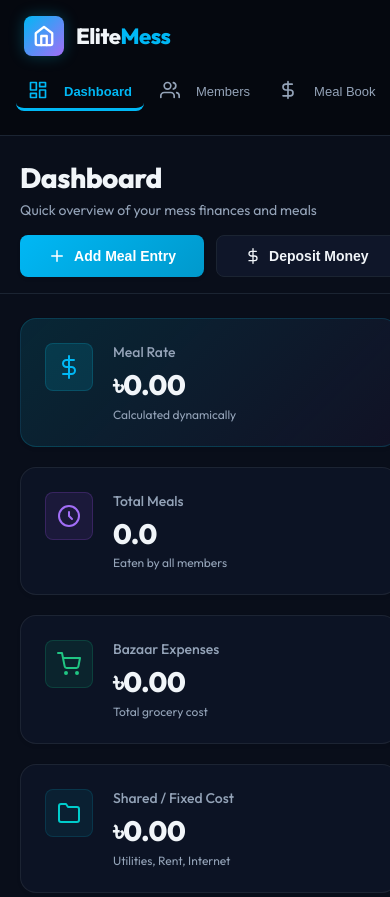
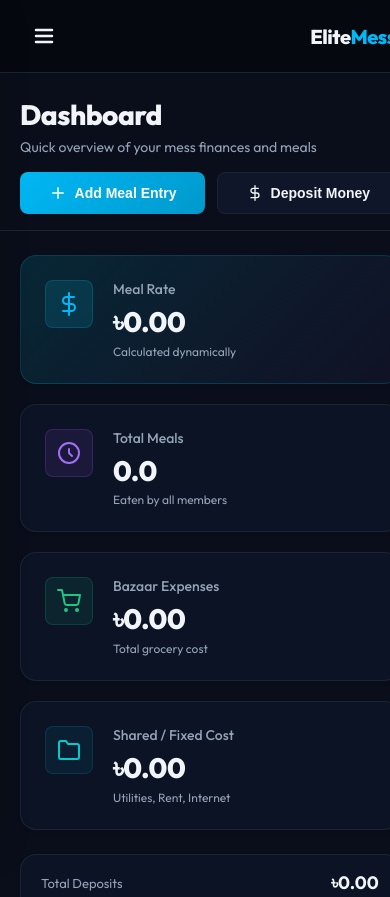
Before and after one commit to Rajibnt/messmanager, a plain HTML site: page index.html in a window 390 px wide. Shown: the top 897 px of the page. Drawn offline with Linux system fonts and the light colour scheme; no server answers.

Commit message:
Fix ES6 module button visibility and upgrade to premium sliding navigation drawer on mobile

```diff
--- a/app.js
+++ b/app.js
@@ -307,6 +307,7 @@ class MessManagementApp {
   // Router / Tab Switching Control
   // ==========================================================================
   switchTab(tabName) {
+    this.closeMobileMenu();
     this.state.activeTab = tabName;
 
     // Toggle active state in navigation
@@ -1209,6 +1210,14 @@ class MessManagementApp {
     document.body.appendChild(downloadAnchor);
     downloadAnchor.click();
     downloadAnchor.remove();
+  toggleMobileMenu() {
+    const sidebar = document.querySelector('.sidebar');
+    if (sidebar) sidebar.classList.toggle('open');
+  }
+
+  closeMobileMenu() {
+    const sidebar = document.querySelector('.sidebar');
+    if (sidebar) sidebar.classList.remove('open');
   }
 
   // Formats date object to YYYY-MM-DD
@@ -1239,12 +1248,9 @@ class MessManagementApp {
   }
 }
 
-// Instantiate App on Page Load
-let app;
-window.addEventListener('DOMContentLoaded', () => {
-  // Load saved theme settings from localStorage
-  const savedTheme = localStorage.getItem('elitemess_theme') || 'dark';
-  document.documentElement.setAttribute('data-theme', savedTheme);
+// Instantiate App immediately (ES Modules run after DOM parsing by default)
+const savedTheme = localStorage.getItem('elitemess_theme') || 'dark';
+document.documentElement.setAttribute('data-theme', savedTheme);
 
-  app = new MessManagementApp();
-});
+const app = new MessManagementApp();
+window.app = app; // Expose globally to inline HTML event handlers!
--- a/index.html
+++ b/index.html
@@ -16,6 +16,16 @@
   <!-- Root Layout -->
   <div class="app-container">
 
+    <!-- Mobile Top Navbar -->
+    <div class="mobile-top-bar print-hide">
+      <button class="hamburger-btn" onclick="app.toggleMobileMenu()" title="Open Menu">
+        <svg xmlns="http://www.w3.org/2000/svg" viewBox="0 0 24 24" fill="none" stroke="currentColor" stroke-width="2.5" stroke-linecap="round" stroke-linejoin="round"><line x1="4" y1="12" x2="20" y2="12"/><line x1="4" y1="6" x2="20" y2="6"/><line x1="4" y1="18" x2="20" y2="18"/></svg>
+      </button>
+      <div class="mobile-logo">
+        <h2>Elite<span>Mess</span></h2>
+      </div>
+    </div>
+
     <!-- Sidebar Navigation -->
     <aside class="sidebar">
       <div class="logo-area">
@@ -23,6 +33,10 @@
           <svg xmlns="http://www.w3.org/2000/svg" viewBox="0 0 24 24" fill="none" stroke="currentColor" stroke-width="2.5" stroke-linecap="round" stroke-linejoin="round"><path d="m3 9 9-7 9 7v11a2 2 0 0 1-2 2H5a2 2 0 0 1-2-2z"/><polyline points="9 22 9 12 15 12 15 22"/></svg>
         </div>
         <h2>Elite<span>Mess</span></h2>
+        <!-- Close Menu Button (Mobile only) -->
+        <button class="close-sidebar-btn" onclick="app.closeMobileMenu()" title="Close Menu">
+          <svg xmlns="http://www.w3.org/2000/svg" viewBox="0 0 24 24" fill="none" stroke="currentColor" stroke-width="2.5" stroke-linecap="round" stroke-linejoin="round"><line x1="18" y1="6" x2="6" y2="18"/><line x1="6" y1="6" x2="18" y2="18"/></svg>
+        </button>
       </div>
 
       <nav class="nav-menu">
--- a/style.css
+++ b/style.css
@@ -1309,6 +1309,83 @@ body {
 }
 
 /* ==========================================================================
+   Mobile Navigation Layout Styles
+   ========================================================================== */
+.mobile-top-bar {
+  display: none;
+  background-color: var(--bg-sidebar);
+  border-bottom: 1px solid var(--border-color);
+  padding: 16px 24px;
+  align-items: center;
+  justify-content: space-between;
+  position: sticky;
+  top: 0;
+  z-index: 99;
+}
+
+.hamburger-btn {
+  background: none;
+  border: none;
+  color: var(--text-main);
+  cursor: pointer;
+  padding: 8px;
+  border-radius: var(--border-radius-sm);
+  display: flex;
+  align-items: center;
+  justify-content: center;
+  transition: var(--transition-fast);
+}
+
+.hamburger-btn:hover {
+  background-color: var(--input-bg);
+}
+
+.hamburger-btn svg {
+  width: 24px;
+  height: 24px;
+}
+
+.mobile-logo h2 {
+  font-size: 20px;
+  font-weight: 800;
+  margin: 0;
+  letter-spacing: -0.5px;
+}
+
+.mobile-logo h2 span {
+  color: var(--primary-color);
+}
+
+.close-sidebar-btn {
+  display: none;
+  background: none;
+  border: none;
+  color: var(--text-muted);
+  cursor: pointer;
+  padding: 8px;
+  border-radius: 50%;
+  align-items: center;
+  justify-content: center;
+  transition: var(--transition-fast);
+}
+
+.close-sidebar-btn:hover {
+  background-color: var(--input-bg);
+  color: var(--text-main);
+}
+
+.close-sidebar-btn svg {
+  width: 20px;
+  height: 20px;
+}
+
+.sidebar .close-sidebar-btn {
+  position: absolute;
+  top: 24px;
+  right: 16px;
+}
+
+/* ==========================================================================
    Responsive Grid & Screen Breakpoints
    ========================================================================== */
 @media (max-width: 1024px) {
@@ -1325,70 +1402,105 @@ body {
 
 @media (max-width: 768px) {
   body {
-    overflow: auto;
-  }
+    overflow-y: auto;
+  }
+
   .app-container {
     grid-template-columns: 1fr;
     grid-template-rows: auto 1fr;
     height: auto;
+    width: 100vw;
+    overflow-x: hidden;
+  }
+
+  /* Show mobile top navbar */
+  .mobile-top-bar {
+    display: flex;
+  }
+
+  /* Make sidebar slide in from left on mobile */
+  .sidebar {
+    position: fixed;
+    top: 0;
+    left: 0;
+    width: 280px;
+    height: 100vh;
+    transform: translateX(-100%);
+    transition: transform 0.3s cubic-bezier(0.4, 0, 0.2, 1);
+    z-index: 1000;
+    background-color: var(--bg-sidebar);
+    box-shadow: var(--shadow-lg);
+    border-right: 1px solid var(--border-color);
+    padding: 24px 20px;
+  }
+
+  .sidebar.open {
+    transform: translateX(0);
+  }
+
+  .close-sidebar-btn {
+    display: flex;
+  }
+
+  .logo-area {
+    justify-content: space-between;
     width: 100%;
-  }
-  .sidebar {
-    height: auto;
-    border-right: none;
-    border-bottom: 1px solid var(--border-color);
-    padding: 16px;
-  }
-  .logo-area {
-    margin-bottom: 16px;
-  }
-  .nav-menu {
-    flex-direction: row;
-    overflow-x: auto;
-    padding-bottom: 8px;
-    gap: 4px;
-  }
-  .nav-item {
-    padding: 8px 12px;
-    font-size: 13px;
-    white-space: nowrap;
-    width: auto;
-  }
-  .nav-item.active {
-    border-left: none;
-    border-bottom: 3px solid var(--primary-color);
-    padding-left: 12px;
-    padding-bottom: 5px;
-    background: none;
-  }
+    margin-bottom: 24px;
+  }
+
+  /* Show footer/theme settings inside sliding drawer on mobile */
   .sidebar-footer {
-    display: none; /* Hide toggle and backups on tiny screens to optimize spacing */
-  }
+    display: flex;
+    border-top: 1px solid var(--border-color);
+    padding-top: 20px;
+  }
+
   .main-content {
     height: auto;
     overflow-y: visible;
   }
+
   .app-header {
     padding: 24px 20px 16px 20px;
     flex-direction: column;
     align-items: flex-start;
     gap: 16px;
-  }
+    position: static; /* Let top bar be the only sticky element */
+  }
+
   .header-actions {
     width: 100%;
   }
+
   .header-actions button {
     flex-grow: 1;
     justify-content: center;
   }
+
   .view-viewport {
     padding: 24px 20px;
   }
+
+  .kpi-grid {
+    grid-template-columns: 1fr;
+  }
+
   .sub-kpi-grid {
     grid-template-columns: 1fr;
   }
+
   .billing-grid-summary {
-    grid-template-columns: repeat(2, 1fr);
+    grid-template-columns: 1fr;
+    gap: 12px;
+  }
+
+  /* Horizontal scrolling for wide data tables on narrow viewports */
+  .table-wrapper {
+    width: 100%;
+    overflow-x: auto;
+    -webkit-overflow-scrolling: touch;
+    border: 1px solid var(--border-color);
+    border-radius: var(--border-radius-sm);
   }
 }
 
```
